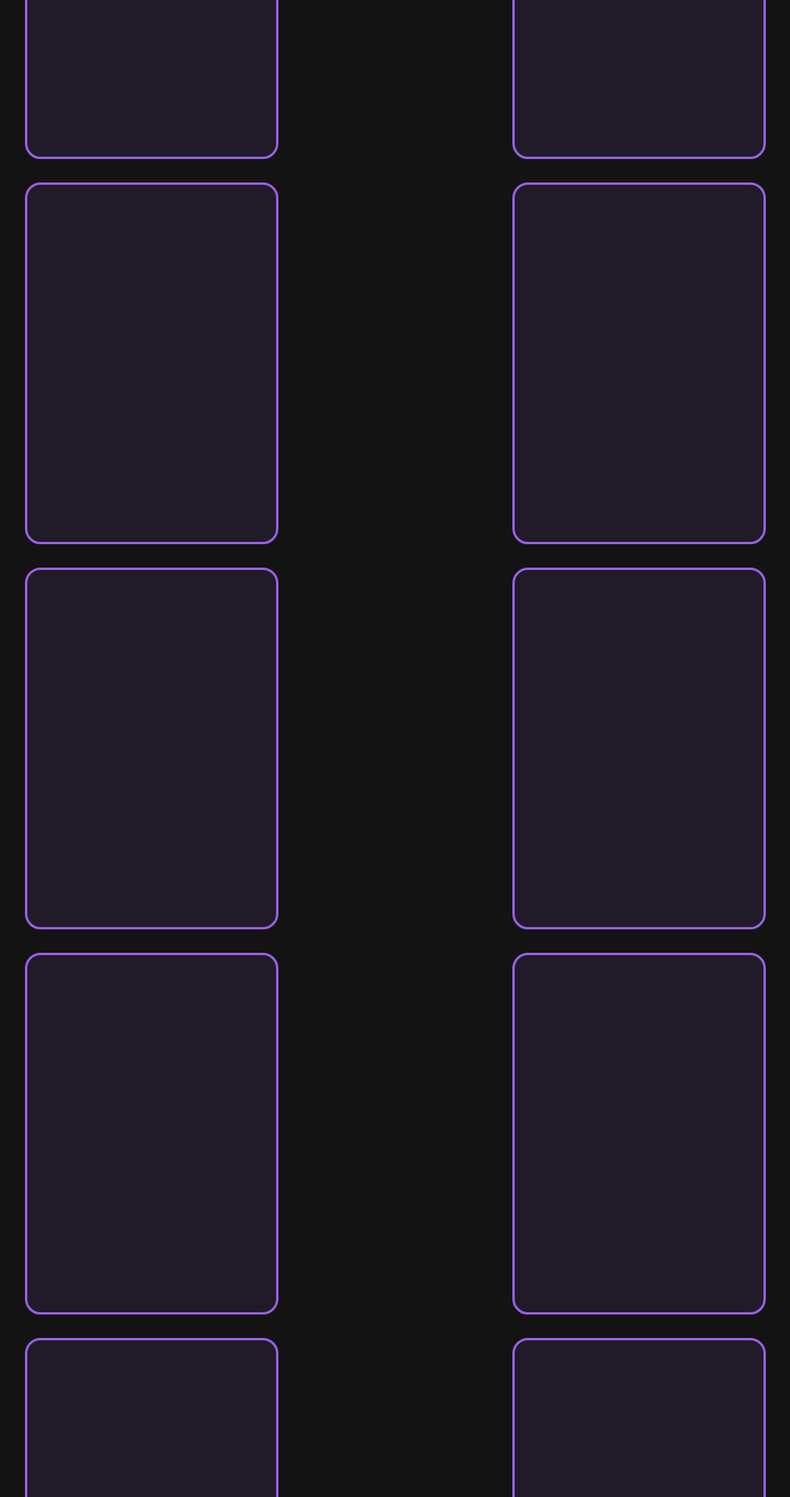
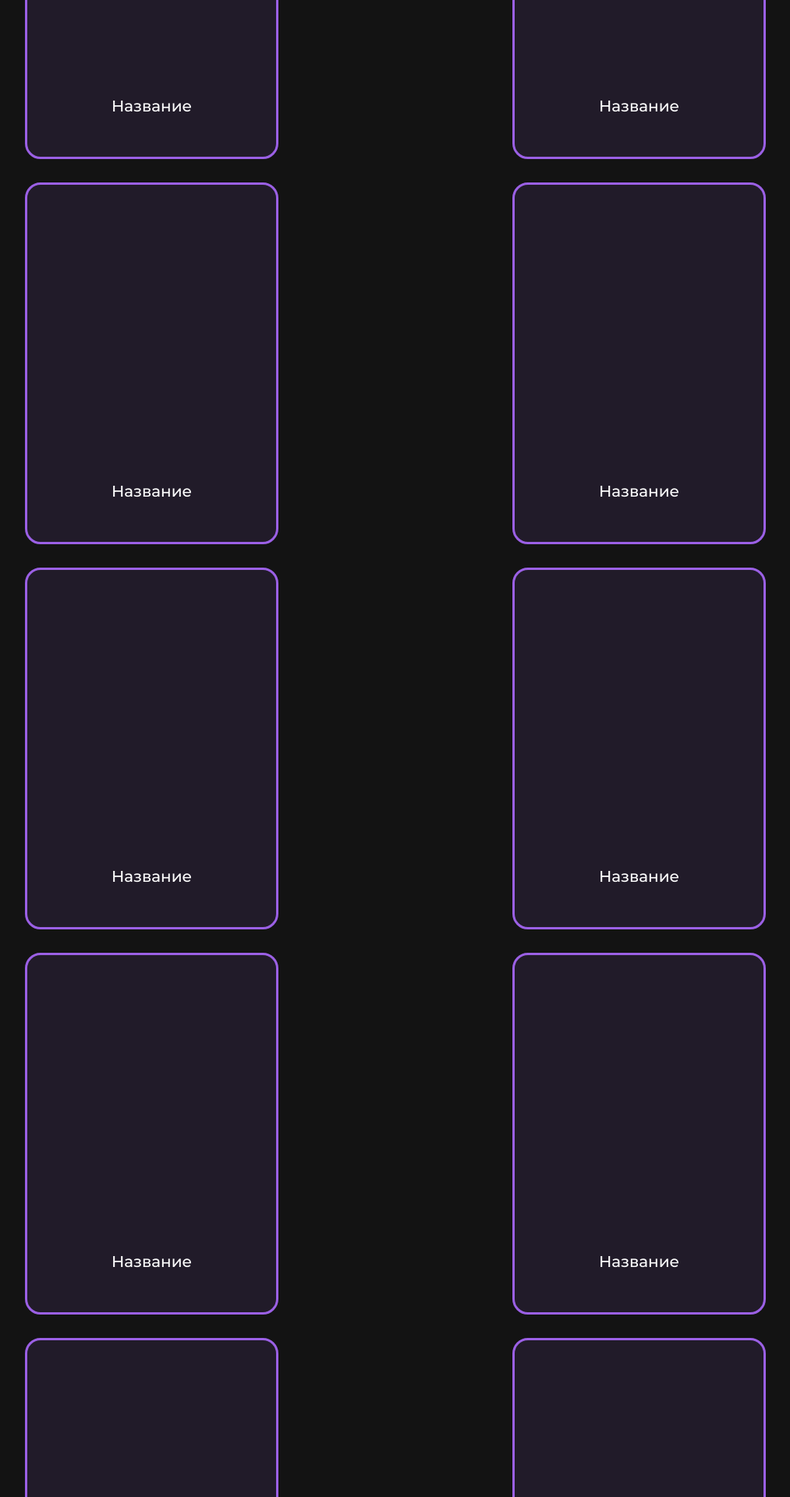
Before and after one commit to TePMo-Tapo4eK/zobr, a React (Create React App) app: page /films in a window 1280 px wide. Shown: the part 380-2300 px from the top of the page at 78% size, without its empty margins (133-1146 px from the left). Built offline with nearby package versions, Linux system fonts and the light colour scheme.

Commit message:
add adaptive for movie pages

```diff
--- a/src/components/PageWithFilms.js
+++ b/src/components/PageWithFilms.js
@@ -1,40 +1,57 @@
 import React from "react";
-import './css-comp/pagefilms.css'
+import "./css-comp/pagefilms.css";
 
 const PageFilms = () => {
-    return(
+  return (
+    <div className="films_item">
       <div className="page_films_items">
         <div className="film_item">
+          <p>Название</p>
         </div>
         <div className="film_item">
+          <p>Название</p>
         </div>
         <div className="film_item">
+          <p>Название</p>
         </div>
         <div className="film_item">
+          <p>Название</p>
         </div>
         <div className="film_item">
+          <p>Название</p>
         </div>
         <div className="film_item">
+          <p>Название</p>
         </div>
         <div className="film_item">
+          <p>Название</p>
         </div>
         <div className="film_item">
+          <p>Название</p>
         </div>
         <div className="film_item">
+          <p>Название</p>
         </div>
         <div className="film_item">
+          <p>Название</p>
         </div>
         <div className="film_item">
+          <p>Название</p>
         </div>
         <div className="film_item">
+          <p>Название</p>
         </div>
         <div className="film_item">
+          <p>Название</p>
         </div>
         <div className="film_item">
+          <p>Название</p>
         </div>
         <div className="film_item">
+          <p>Название</p>
         </div>
       </div>
-    )
-}
-export default PageFilms
+    </div>
+  );
+};
+export default PageFilms;
--- a/src/components/css-comp/pagefilms.css
+++ b/src/components/css-comp/pagefilms.css
@@ -1,26 +1,39 @@
+.films_item {
+    text-align: center;
+}
 
 .page_films_items {
+    text-align: center;
     padding: 0 150px;
     max-width: 2100px;
-    height: 700px;
     width: auto;
     margin: 0 auto;
     margin-top: 120px;
-    display: flex;
+    display: inline-flex;
     align-items: center;
     justify-content: space-between;
     flex-wrap: wrap;
 }
-.film_item{
+
+.film_item {
     border-radius: 20px;
     height: 464px;
-    width:325px;
+    width: 325px;
     border: 3px solid #9b60e5;
     background-color: rgba(155, 96, 229, 0.1);
     margin: 0 15px 30px;
 }
-.film_item:hover{
 
+.film_item p {
+    color: white;
+    font-size: 20px;
+    margin-top: 120%
+}
+
+.film_item:hover {
+    -webkit-box-shadow: 0px 0px 38px -3px rgba(155, 96, 229, 0.2);
+    -moz-box-shadow: 0px 0px 38px -3px rgba(155, 96, 229, 0.2);
+    box-shadow: 0px 0px 38px -3px rgba(155, 96, 229, 0.2);
     background-color: rgba(155, 96, 229, 0.2);
     transition-duration: 0.1s;
 
```
Lines whose indentation alone changed are shown as unchanged.
